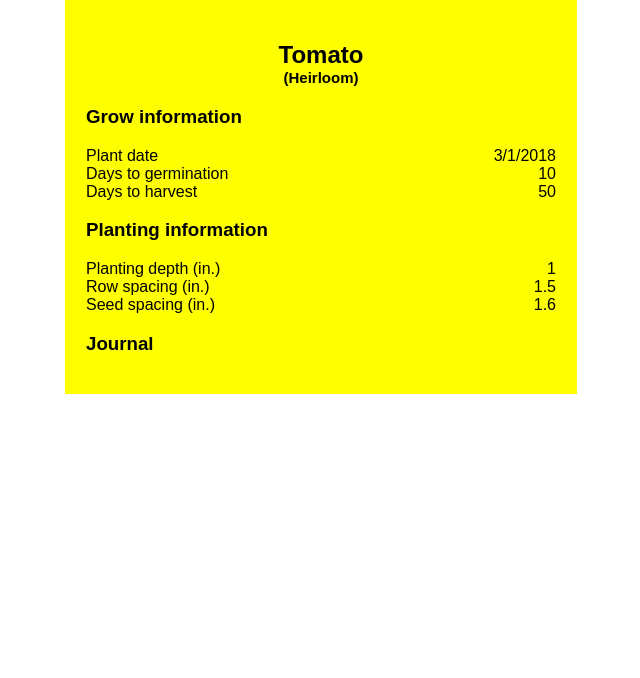
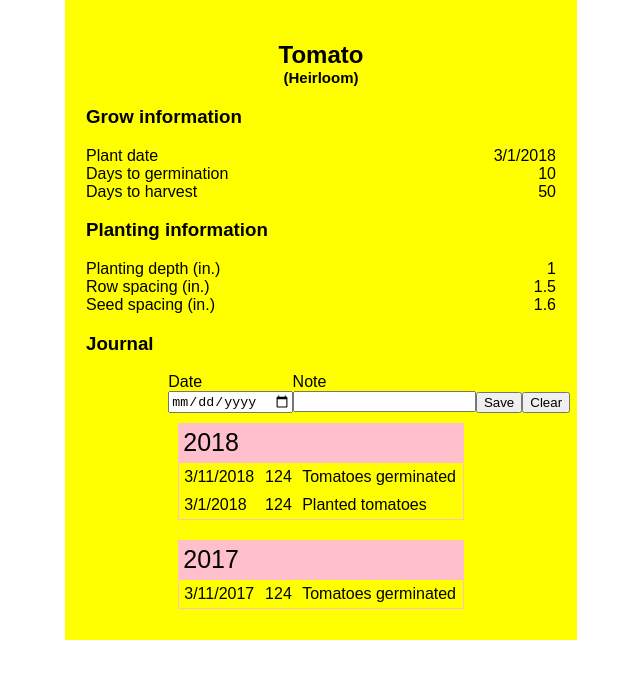
Before and after one commit to ryandabler/mcgregor, a React (Create React App) app: page /garden/124 in a window 1280 px wide. Shown: the top 678 px of the page, without its empty margins (319-959 px from the left). Built offline with nearby package versions, Linux system fonts and the light colour scheme.

Commit message:
Add Journal to GardenPlotDetails

```diff
--- a/src/components/garden-plot-detail.js
+++ b/src/components/garden-plot-detail.js
@@ -1,6 +1,7 @@
 import React from "react";
 import PropTypes from "prop-types";
 import { connect } from "react-redux";
+import Journal from "./journal.js";
 
 import "./garden-plot-detail.css";
 
@@ -30,12 +31,14 @@ export function GardenPlotDetails(props) {
                 <span>{props.crop.seed_spacing}</span>
             </div>
             <h3>Journal</h3>
+            <Journal scope={props.match.params.id} filter={props.match.params.id} />
         </div>
     )
 }
 
 GardenPlotDetails.propTypes = {
-    crop: PropTypes.object
+    crop: PropTypes.object,
+    match: PropTypes.object
 }
 
 const mapStateToProps = (state, props) => {
```
